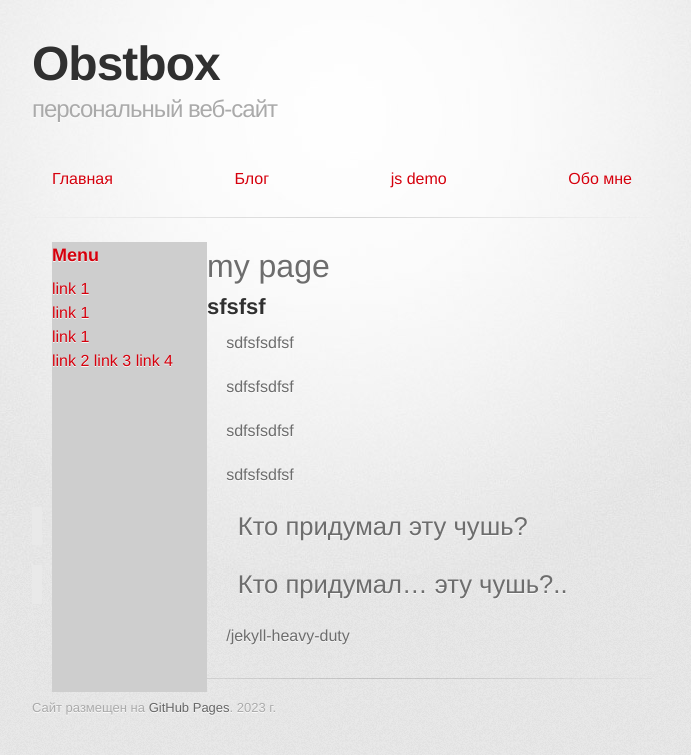
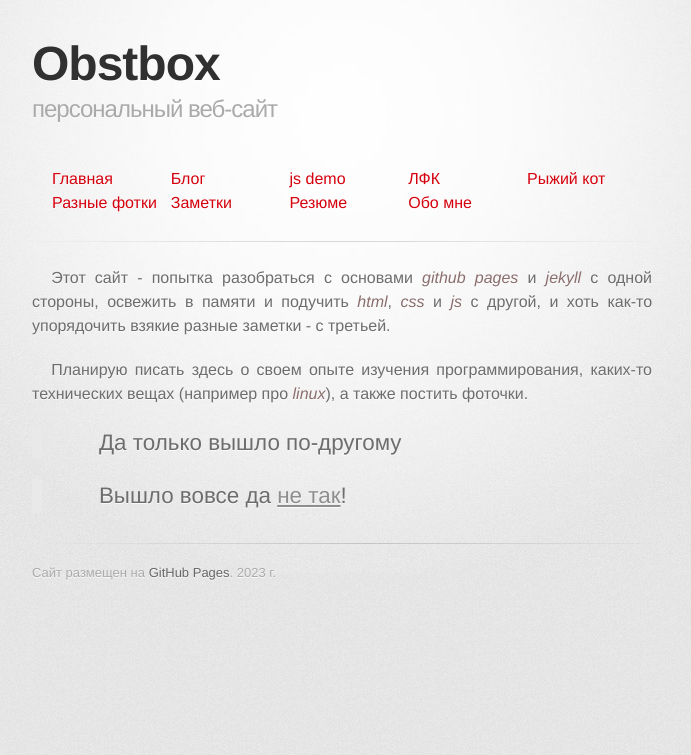
Before and after one commit to Obstbox/jekyll-heavy-duty, a Jekyll site: the page built from docs/index.markdown, in a window 1280 px wide. Shown: the top 755 px of the page, without its empty margins (298-989 px from the left). Built offline with Jekyll 4.4.1, drawn with Linux system fonts in a browser that asks for light colours; some web fonts are replaced.

Commit message:
no sidebar > ugly navbar

```diff
--- a/docs/_layouts/home.html
+++ b/docs/_layouts/home.html
@@ -3,39 +3,6 @@ layout: default
 ---
 
 <div class="container">
-  <!-- sidebar -->
-  <div class="sidebar"
-       style="width: 25%;
-              color: white;
-              background: #cecece;
-              float: left;
-              height: 450px;
-              margin-left: 20px;">
-    <h3>Menu</h3>
-    <a href="#" style="display:block;">link 1</a>
-    <a href="#" style="display:block;">link 1</a>
-    <a href="#" style="display:block;">link 1</a>
-    <a href="#">link 2</a>
-    <a href="#">link 3</a>
-    <a href="#">link 4</a>
-  </div>
-
-
-
-  <!-- page -->
-  <div style="margin-left: 25%">
-    <div>
-      <h1>my page</h1>
-    </div>
-
-    <div>
-      <h2>sfsfsf</h2>
-      <p>sdfsfsdfsf</p>
-      <p>sdfsfsdfsf</p>
-      <p>sdfsfsdfsf</p>
-      <p>sdfsfsdfsf</p>
-    </div>
-  </div>
-</div>
 
 {{ content }}
+</div>
--- a/docs/assets/css/style.scss
+++ b/docs/assets/css/style.scss
@@ -9,6 +9,16 @@ nav.head-nav {
     padding: 10px 20px;
     display: flex;
     justify-content: space-between;
+    flex-wrap: wrap;
+}
+
+nav.head-nav a {
+    min-width: 105px;
+}
+
+// hack
+nav.head-nav a:last-child {
+    visibility: hidden;
 }
 
 p {
@@ -53,3 +63,14 @@ div.bio > div {
 a:hover {
     text-shadow: 3px 3px 5px #ceaeae;
 }
+
+
+// redefine tactile's
+blockquote {
+  font-size: 1.4em;
+}
+
+blockquote a {
+    color: #8e8e8e;
+    text-decoration: underline;
+}
--- a/docs/index.markdown
+++ b/docs/index.markdown
@@ -5,8 +5,13 @@
 layout: home
 ---
 
-> Кто придумал эту чушь?
+Этот сайт - попытка разобраться с основами _github pages_ и _jekyll_ с одной стороны, освежить в памяти и подучить
+_html_, _css_ и _js_ с другой, и хоть как-то упорядочить взякие разные заметки - с третьей.
 
-> Кто придумал... эту чушь?..
+Планирую писать здесь о своем опыте изучения программирования, каких-то технических вещах (например про _linux_),
+а также постить фоточки.
 
-{{ site.baseurl }}
+
+> Да только вышло по-другому
+
+> Вышло вовсе да [не так](https://www.gr-oborona.ru/texts/1056916368.html)!
```
Also changed, not shown: docs/_data/navigation.yml (+12 -0 lines), docs/_layouts/home-sidebar-abandon.html (added, +41 -0 lines), README.md.
